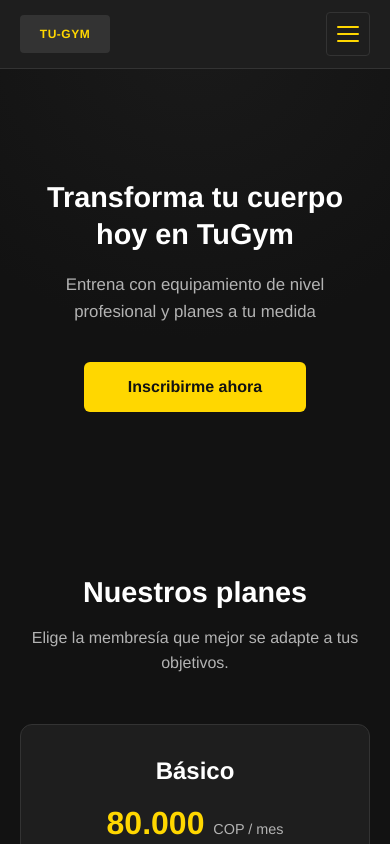
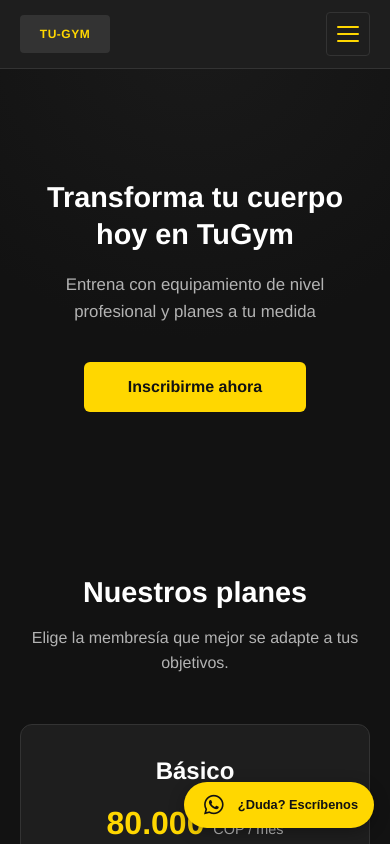
Before and after one commit to JuanCa240/gym-fit-proyectFinal, an Angular app: page / in a window 390 px wide. Shown: the top 844 px of the page. Built offline with nearby package versions, Linux system fonts and the light colour scheme.

Commit message:
feat: agregar botón flotante de contacto e icono de TikTok

```diff
--- a/src/app/shared/components/footer/footer.css
+++ b/src/app/shared/components/footer/footer.css
@@ -215,3 +215,77 @@
   }
 
 }
+
+
+/* Botón flotante de contacto */
+.floating-contact {
+  position: fixed;
+  bottom: 24px;
+  right: 24px;
+  z-index: 100;
+
+  display: flex;
+  align-items: center;
+  justify-content: center;
+  gap: 10px;
+
+  padding: 14px 22px;
+
+  background-color: var(--yellow);
+  color: var(--bg);
+
+  border: none;
+  border-radius: 30px;
+
+  font-size: 0.9rem;
+  font-weight: 700;
+
+  cursor: pointer;
+
+  box-shadow: 0 4px 16px rgba(0, 0, 0, 0.3);
+
+  transition:
+    transform 0.25s ease,
+    background-color 0.25s ease,
+    box-shadow 0.25s ease;
+}
+
+/* Icono de WhatsApp */
+.floating-contact i {
+  font-size: 1.4rem;
+}
+
+/* Animación al pasar el cursor */
+.floating-contact:hover {
+  transform: translateY(-4px);
+  background-color: var(--yellow-hover);
+
+  box-shadow: 0 0 20px rgba(255, 215, 0, 0.3);
+}
+
+/* Animación al pulsar */
+.floating-contact:active {
+  transform: scale(0.96);
+}
+
+/* Dispositivos móviles */
+@media (max-width: 600px) {
+  .floating-contact {
+    bottom: 16px;
+    right: 16px;
+    padding: 12px 16px;
+    font-size: 0.8rem;
+  }
+}
+
+/* Accesibilidad */
+@media (prefers-reduced-motion: reduce) {
+  .floating-contact {
+    transition: none;
+  }
+
+  .floating-contact:hover,
+  .floating-contact:active {
+    transform: none;
+  }
+}
--- a/src/app/shared/components/footer/footer.html
+++ b/src/app/shared/components/footer/footer.html
@@ -23,13 +23,12 @@
           <i class="fa-brands fa-x-twitter" aria-hidden="true"></i>
         </button>
 
-        <button type="button" class="social-icon whatsapp"
-                aria-label="WhatsApp" disabled>
-          <i class="fa-brands fa-whatsapp" aria-hidden="true"></i>
-        </button>
+       <button type="button" class="social-icon tiktok"
+                aria-label="TikTok" disabled>
+        <i class="fa-brands fa-tiktok" aria-hidden="true"></i>
+       </button>
 
       </div>
-
     </div>
 
     <!-- Contenido principal del footer -->
@@ -98,3 +97,14 @@
   </div>
 
 </footer>
+
+<!-- Botón flotante de contacto -->
+<button
+  type="button"
+  class="floating-contact"
+  aria-label="Contactar con TuGym por WhatsApp"
+>
+  <i class="fa-brands fa-whatsapp" aria-hidden="true"></i>
+
+  <span>¿Duda? Escríbenos</span>
+</button>
```
